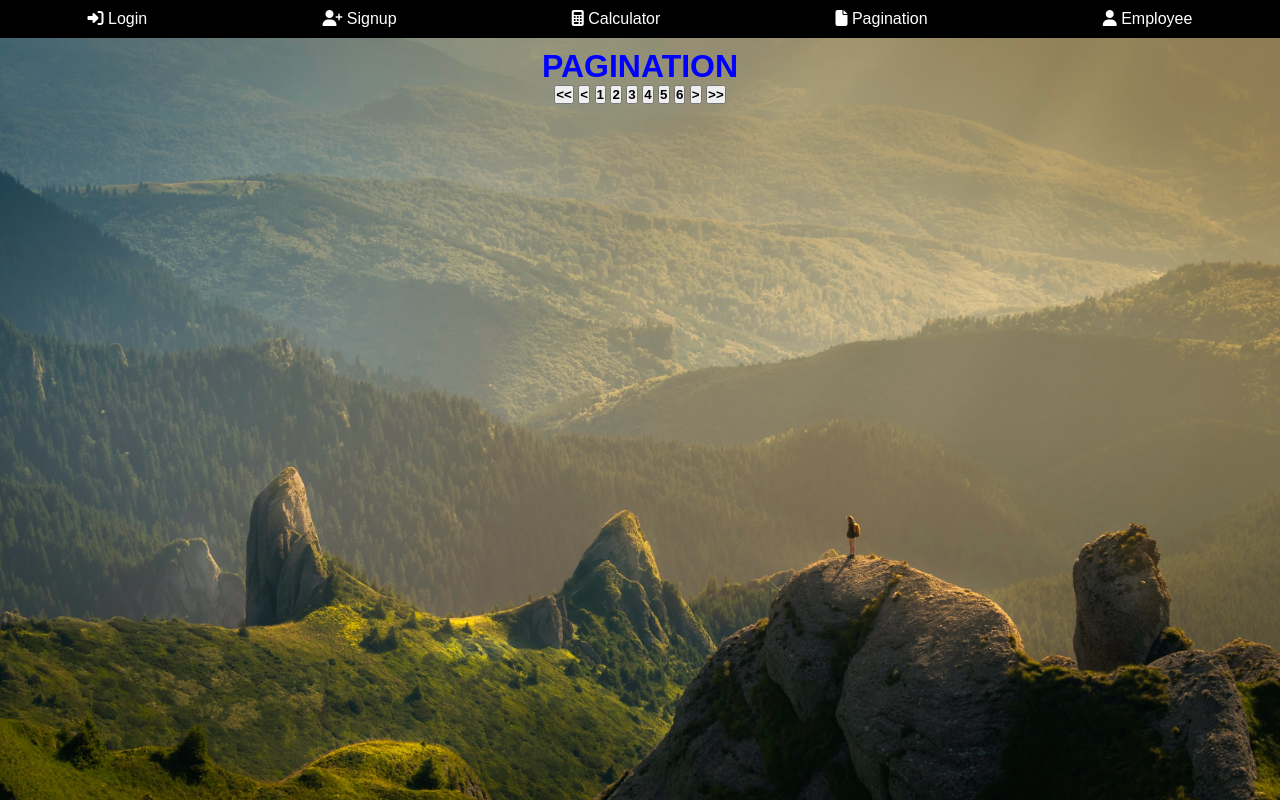
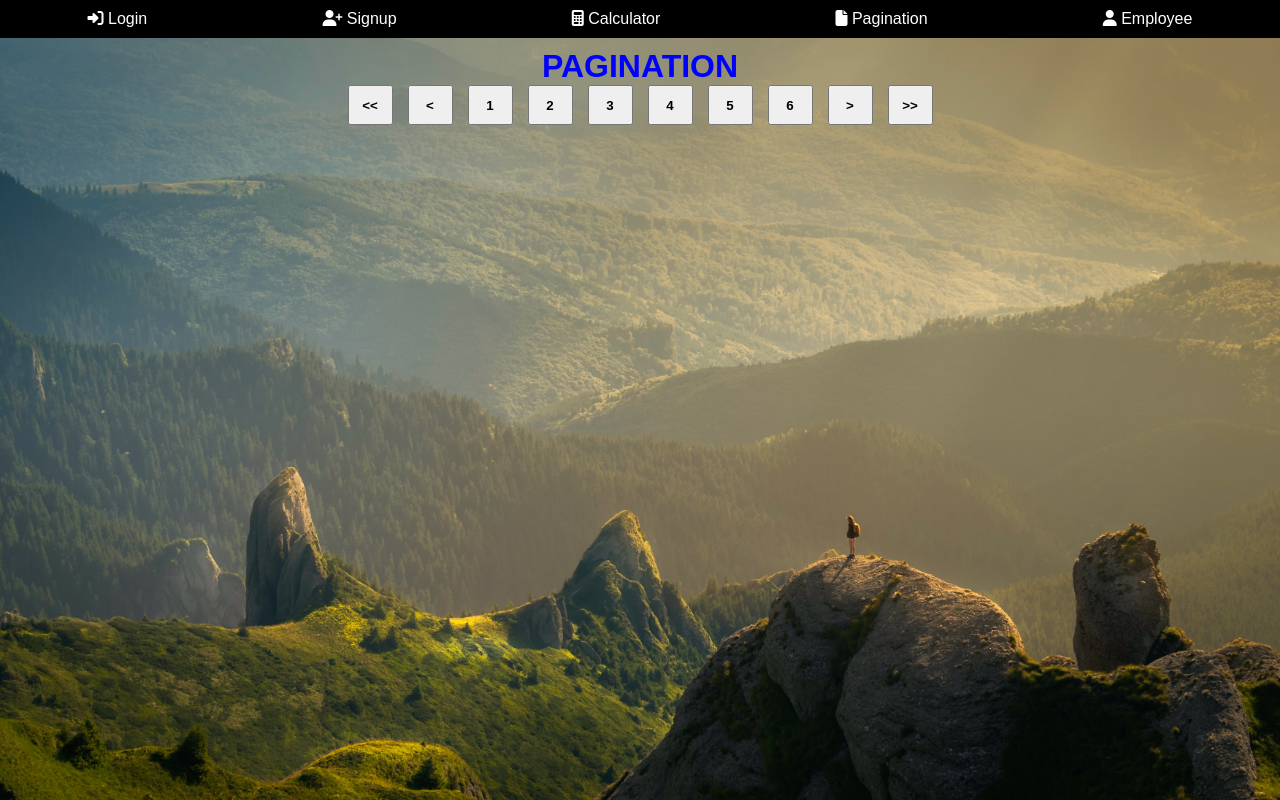
Before and after one commit to gokulgs66/gokulgs66.github.io, a plain HTML site: page Pagination.html in a window 1280 px wide. Drawn offline with Linux system fonts and the light colour scheme; no server answers.

Commit message:
Update Pagination.html

```diff
--- a/Pagination.html
+++ b/Pagination.html
@@ -5,12 +5,12 @@
     <meta http-equiv="X-UA-Compatible" content="IE=edge" />
     <meta name="viewport" content="width=device-width, initial-scale=1.0" />
     <title>pagination</title>
-    <link rel="stylesheet" href="./css/pagination.css" />
+    <link rel="stylesheet" href="../css/pagination.css" />
     <script src="https://kit.fontawesome.com/8eb56ee179.js" crossorigin="anonymous"></script>
-
+    <link rel="stylesheet" href="../css/navbar.css">
   </head>
   <body>
-    <link rel="stylesheet" href="./css/navbar.css">
+
     <nav>
       <ul>
         <li><a href="./login.html"><i class="fa-solid fa-right-to-bracket"></i> login</a></li>
@@ -21,19 +21,19 @@
       </ul>
     </nav>
     <h1>PAGINATION</h1>
-    <div>
-      <input type="button" id="btn" value="<<" />
-      <input onclick="diaplaypage(cpage - 1)" type="button" id="btn" value="<" />
-      <input onclick="diaplaypage(1)" type="button" id="btn" value="1" />
-      <input onclick="diaplaypage(2)" type="button" id="btn" value="2" />
-      <input onclick="diaplaypage(3)" type="button" id="btn" value="3" />
-      <input onclick="diaplaypage(4)" type="button" id="btn" value="4" />
-      <input onclick="diaplaypage(5)" type="button" id="btn" value="5" />
-      <input onclick="diaplaypage(6)" type="button" id="btn" value="6" />
-      <input onclick="diaplaypage(cpage + 1)" type="button" id="btn" value=">" />
-      <input type="button" id="btn" value=">>" />
+    <div class="btn1">
+      <input type="button"  value="<<" />
+      <input onclick="diaplaypage(cpage - 1)" type="button"  value="<" />
+      <input onclick="diaplaypage(1)" type="button"  value="1" />
+      <input onclick="diaplaypage(2)" type="button"  value="2" />
+      <input onclick="diaplaypage(3)" type="button"  value="3" />
+      <input onclick="diaplaypage(4)" type="button"  value="4" />
+      <input onclick="diaplaypage(5)" type="button"  value="5" />
+      <input onclick="diaplaypage(6)" type="button"  value="6" />
+      <input onclick="diaplaypage(cpage + 1)" type="button"  value=">" />
+      <input type="button"  value=">>" />
     </div>
-    <div>
+    <div class="box1">
       <table class="box">
         <thead>
           <tr id="heading">
@@ -83,6 +83,6 @@
         </tbody>
       </table>
     </div>
-    <script src="./scripts/pagination.js"></script>
+    <script src="../scripts/pagination.js"></script>
   </body>
 </html>
```
